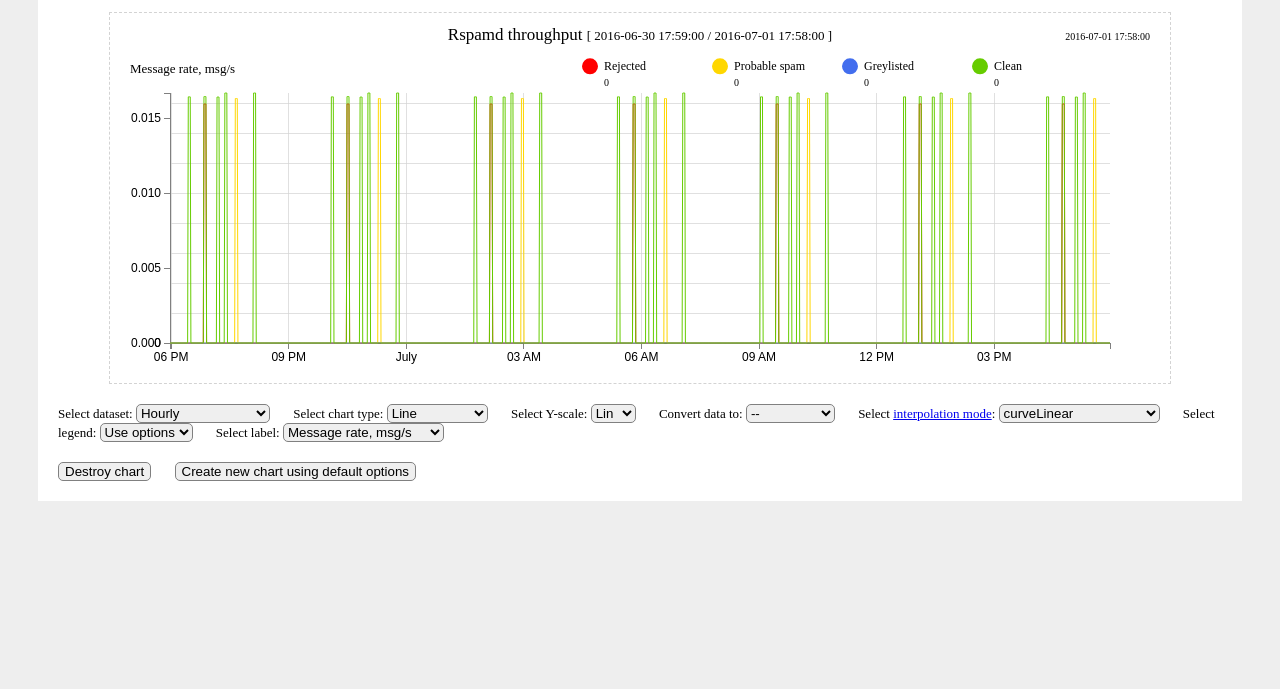
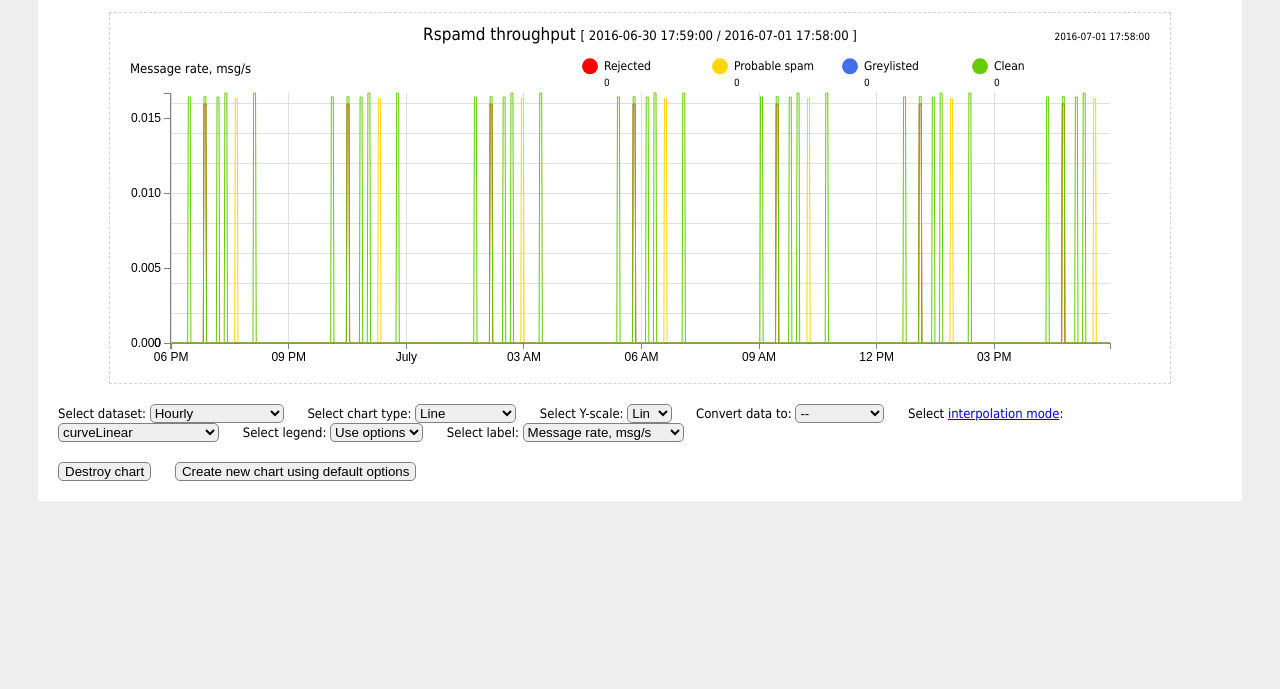
Before and after one commit to moisseev/D3Evolution, a website: page demo/index.html in a window 1280 px wide. Shown: the part 111-800 px from the top of the page. Drawn offline with nearby package versions, Linux system fonts and the light colour scheme.

Commit message:
[Demo] Set font

```diff
--- a/demo/demo.css
+++ b/demo/demo.css
@@ -1,5 +1,6 @@
 body {
     background-color: #eee;
+    font-family: Tahoma, Arial, sans-serif;
     font-size: 13px;
     padding: 30px;
     text-align: center;
```
